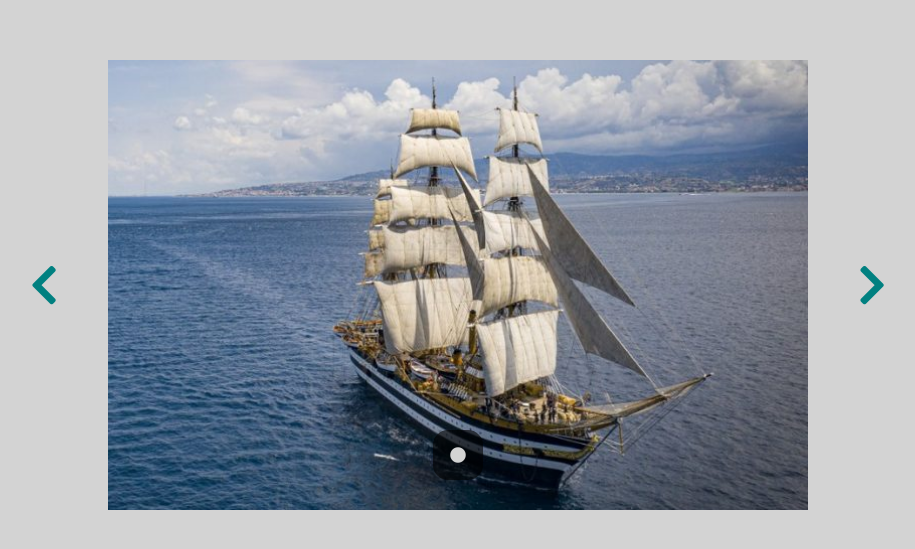
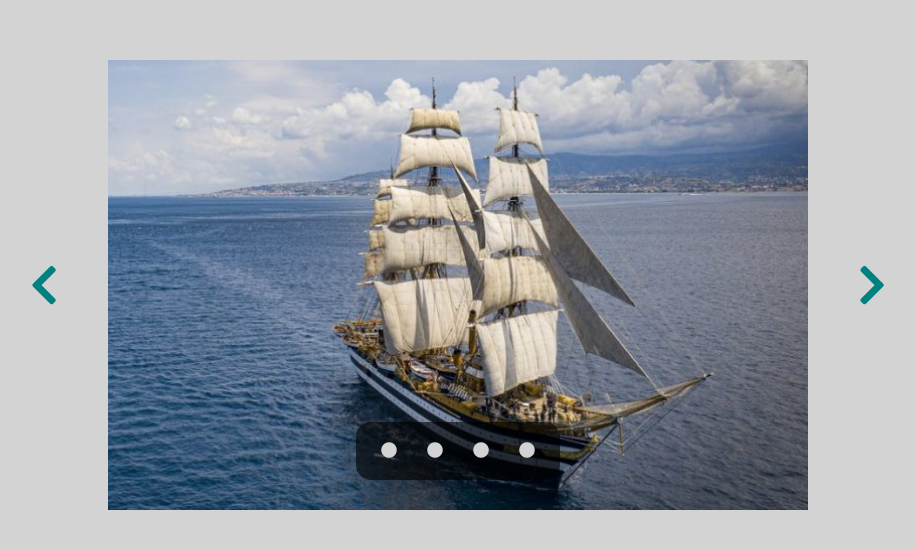
Before and after one commit to maregaale/vue-slider, a plain HTML site: page index.html in a window 1280 px wide. Shown: the part 115-664 px from the top of the page, without its empty margins (182-1097 px from the left). Drawn offline with nearby package versions, Linux system fonts and the light colour scheme.

Commit message:
aggiunti bullets con v-for in js

```diff
--- a/css/style.css
+++ b/css/style.css
@@ -49,12 +49,12 @@
   left: 50%;
   bottom: 30px;
   transform: translateX(-50%);
-  padding: 10px;
+  padding: 20px 10px;
   background-color: rgba(0, 0, 0, 0.6);
   border-radius: 15px;
 }
 
 .bullets_container i {
   color: lightgrey;
-  margin: 7px;
+  margin: 0 15px;
 }
--- a/index.html
+++ b/index.html
@@ -40,7 +40,7 @@
 
           <!-- bullets -->
           <div class="bullets_container">
-            <i class="fas fa-circle"></i>
+            <i class="fas fa-circle" v-for="item in images"></i>
           </div>
           <!-- /bullets -->
         </div>
```
